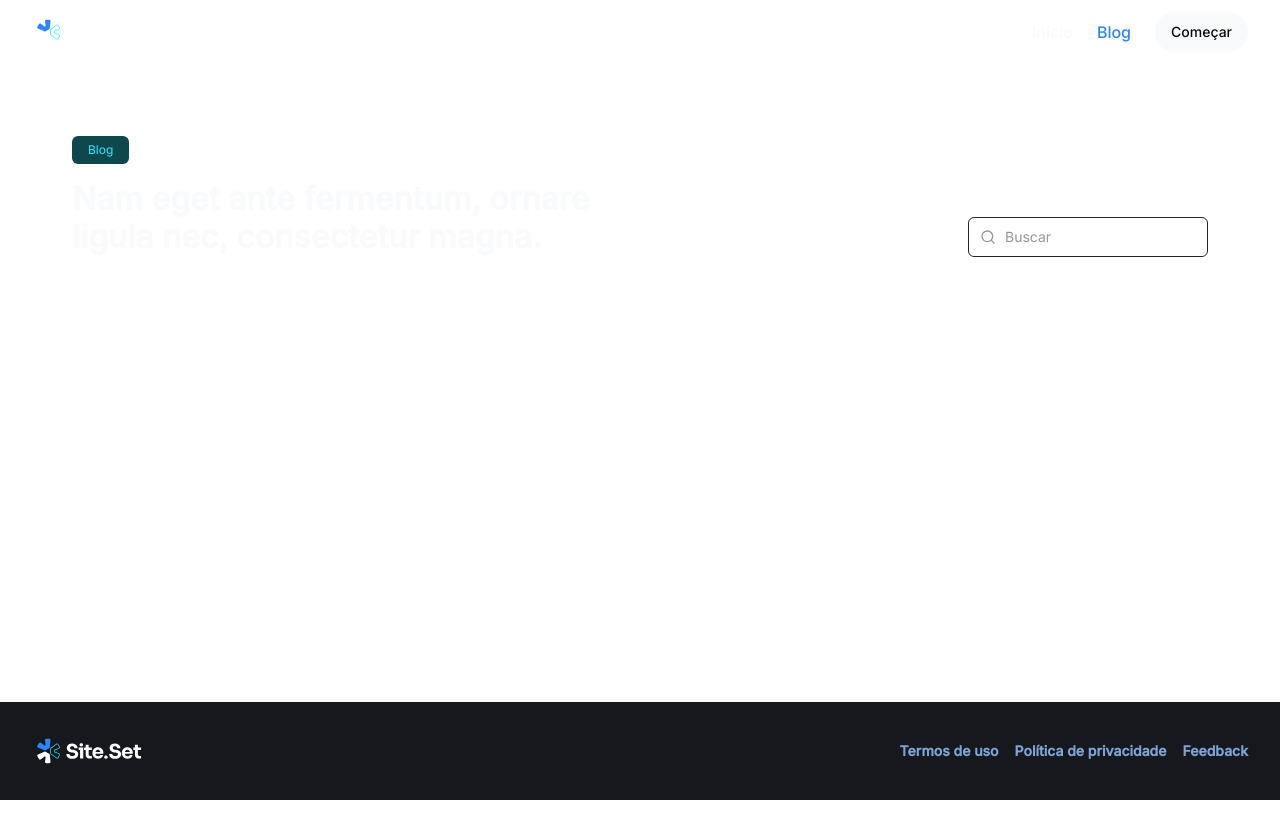
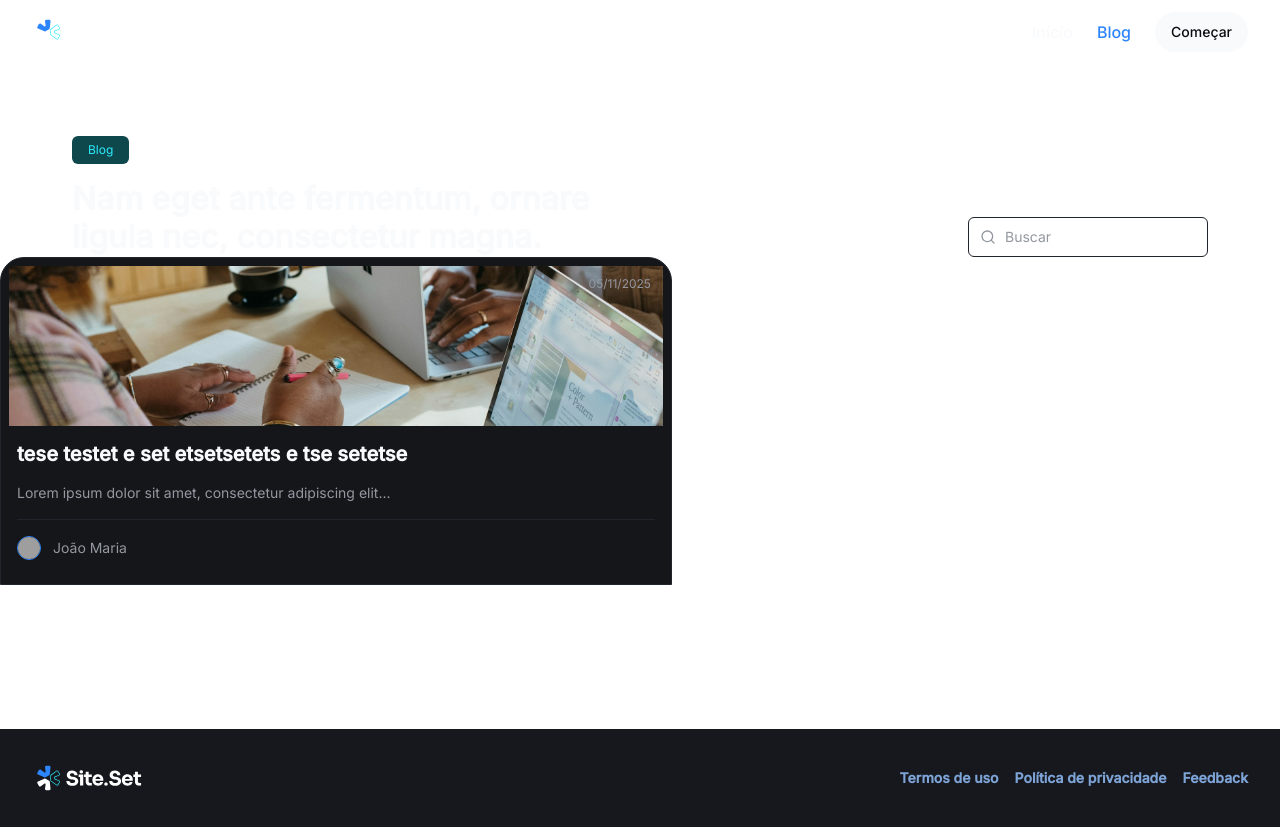
Before and after one commit to frnndog-suav/NextJSStuff, a Next.js app in the folder site-blog/: page /blog in a window 1280 px wide. Before the commit the page ends 800 px from the top, so only its background shows below. Built offline with nearby package versions, Linux system fonts and the light colour scheme; grey boxes are pictures that could not be loaded; a web font is replaced by a local one.

Commit message:
feat: implementing post card component

```diff
--- a/site-blog/src/templates/blog/blog.tsx
+++ b/site-blog/src/templates/blog/blog.tsx
@@ -1,5 +1,6 @@
 import { Search } from "@/src/components/search";
 import { useRouter } from "next/router";
+import { PostCard } from "./components";
 
 export default function BlogList() {
   const router = useRouter();
@@ -48,6 +49,8 @@ export default function BlogList() {
           <Search />
         </div>
       </header>
+
+      <PostCard />
     </div>
   );
 }
--- /dev/null
+++ b/site-blog/src/templates/blog/components/index.ts
@@ -0,0 +1 @@
+export * from "./post-card";
--- /dev/null
+++ b/site-blog/src/templates/blog/components/post-card.tsx
@@ -0,0 +1,74 @@
+import Image from "next/image";
+import Link from "next/link";
+
+export function PostCard() {
+  return (
+    <Link
+      href={"/blog/"}
+      className="
+      w-full
+      max-w-2xl
+      rounded-t-3xl
+      border-[1px]
+      border-gray-400
+      bg-gray-600
+      overflow-hidden
+      transition-all
+      duration-300
+        hover:border-[1px]
+     hover:border-blue-300
+      "
+    >
+      {/* content */}
+      <div className="p-2 rounded-md overflow-hidden">
+        {/* image container */}
+        <div className="relative">
+          <div className="absolute top-0 right-0 px-3 py-1">
+            <span className="text-gray-300 text-body-xs">05/11/2025</span>
+          </div>
+          <Image
+            src={"/assets/study.jpg"}
+            alt=""
+            width={288}
+            height={144}
+            className="w-full h-40 object-cover object-center"
+          />
+        </div>
+
+        {/* post info */}
+        <div className="px-2 mt-4 space-y-4">
+          <h2 className="text-heading-sm text-gray-100 line-clamp-3">
+            {"tese testet e set etsetsetets e tse setetse "}
+          </h2>
+
+          <p className="text-gray-300 text-body-sm line-clamp-3">
+            {"Lorem ipsum dolor sit amet, consectetur adipiscing elit..."}
+          </p>
+
+          {/* post footer */}
+          <div className="flex items-center gap-3 border-t border-gray-400 py-4">
+            <div
+              className="
+                relative
+                h-5
+                w-5
+                md:h-6
+                md:w-6
+                overflow-hidden
+                rounded-full border-blue-200 border-[1px]"
+            >
+              <Image
+                src={"/avatar1.jpg"}
+                alt=""
+                fill
+                className="object-cover rounded-md"
+              />
+            </div>
+
+            <span className="text-body-sm text-gray-300">João Maria</span>
+          </div>
+        </div>
+      </div>
+    </Link>
+  );
+}
```
Also changed, not shown: site-blog/public/assets/study.jpg (added).
